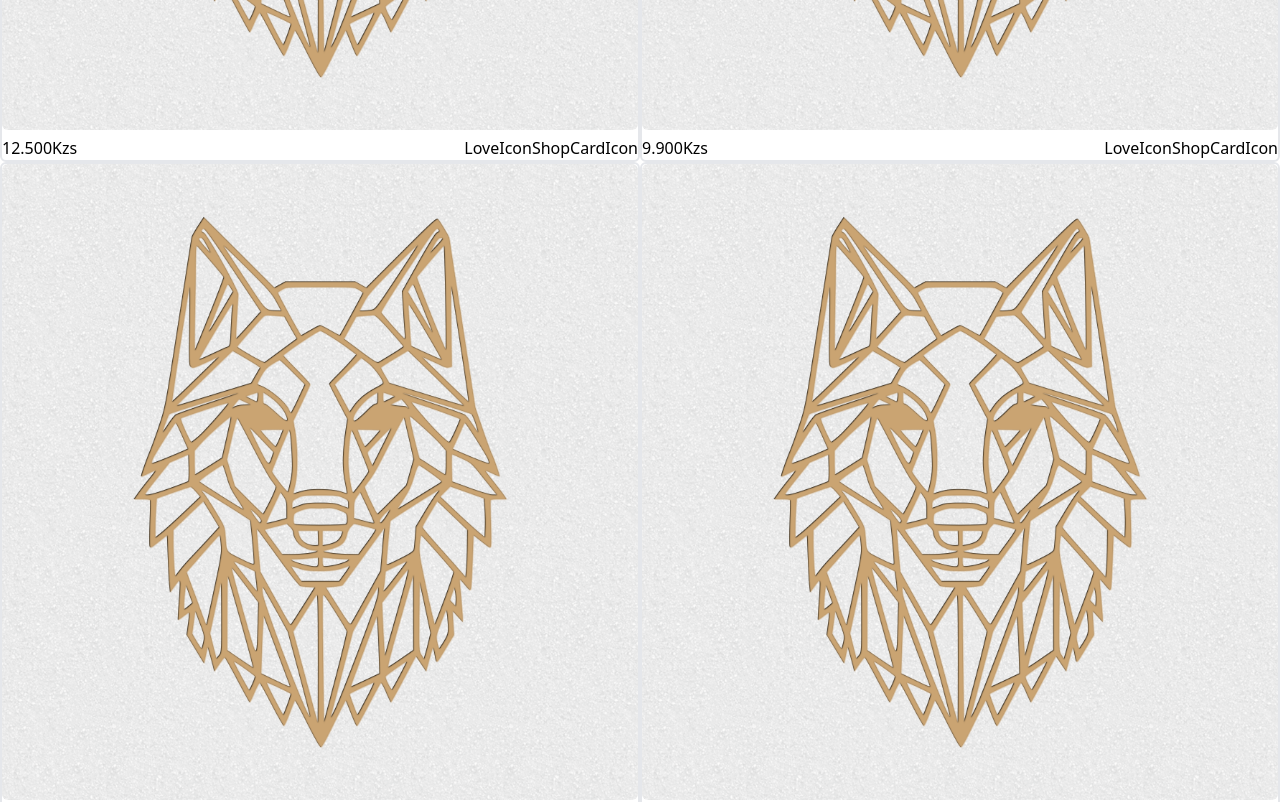
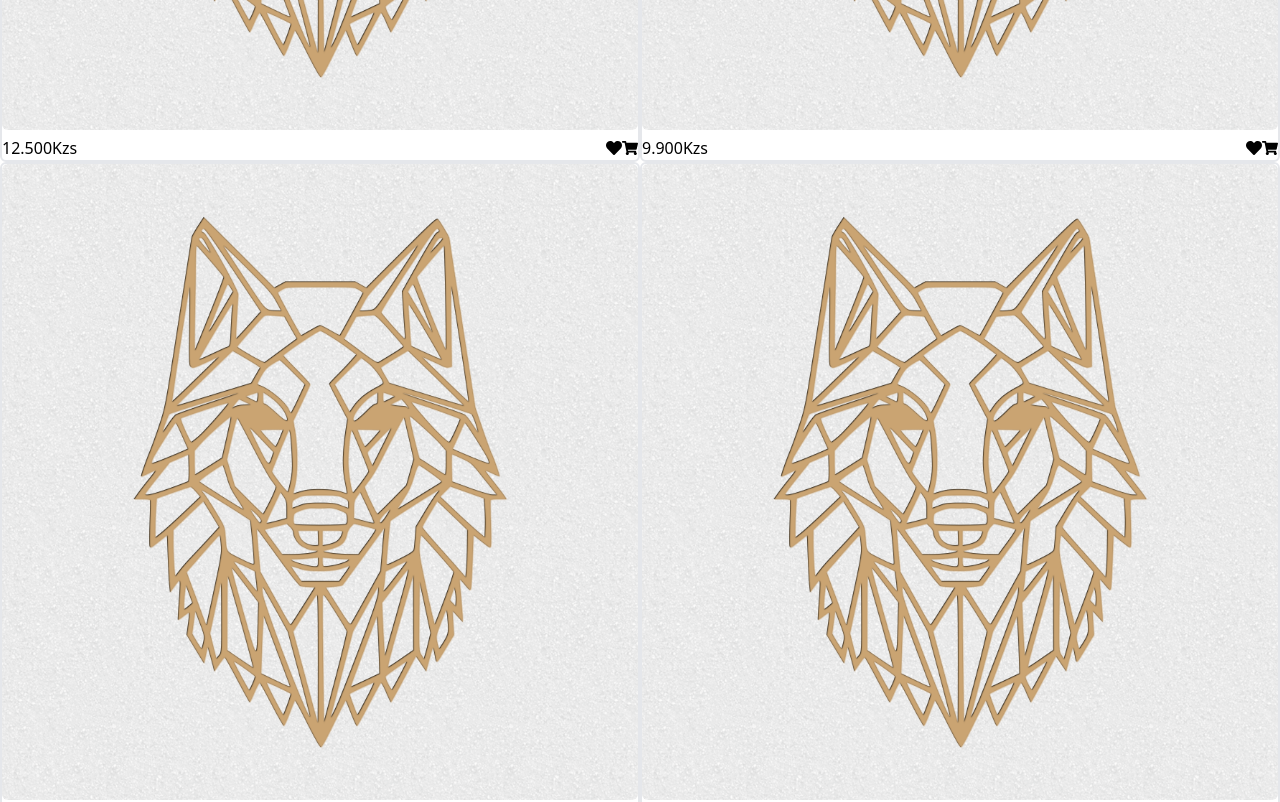
Before and after one commit to Ondando/Digital, a Next.js app: page / in a window 1280 px wide. Shown: the part 1760-2562 px from the top of the page. Built offline with nearby package versions, Linux system fonts and the light colour scheme.

Commit message:
Produtos some logos

```diff
--- a/components/Header/index.tsx
+++ b/components/Header/index.tsx
@@ -6,7 +6,7 @@ import {FaBars} from 'react-icons/fa'
 
 export default function Header() {
     return (
-        <div className="md:container md:mx-auto">
+        <div className="md:container md:mx-auto ">
             <div className="bg-pink-100 p-2 ">
                 <div className="flex flex-row justify-between">
                     <div className="flex flex-row gap-2">
--- a/components/Produtos/Produto.tsx
+++ b/components/Produtos/Produto.tsx
@@ -1,6 +1,7 @@
 import Image from "next/image"
 import logonb from '../../assets/logonb.png';
 
+import {FaHeart,FaShoppingCart} from 'react-icons/fa'
 
 interface IProduto{
     Valor: string
@@ -12,9 +13,15 @@ export default function Produto(props:IProduto) {
                 <p></p>
                 <div className='flex flex-row justify-between'>
               <p>{ props.Valor}</p>
-                <div className='flex flex-row'>
-                  <p>LoveIcon</p>
-                  <p>ShopCardIcon</p>
+        <div className='flex flex-row'>
+          <button>
+
+                  <FaHeart/>
+          </button>
+          <button>
+
+                  <FaShoppingCart/>
+          </button>
 
                 </div>
                 </div>
--- a/pages/_app.tsx
+++ b/pages/_app.tsx
@@ -1,7 +1,10 @@
+import React from 'react'
+import type { AppProps } from 'next/app'
 import '../styles/globals.css'
-import type { AppProps } from 'next/app'
+
 
 function MyApp({ Component, pageProps }: AppProps) {
+  // eslint-disable-next-line react/jsx-props-no-spreading
   return <Component {...pageProps} />
 }
 
--- a/pages/index.tsx
+++ b/pages/index.tsx
@@ -4,7 +4,7 @@ import Image from 'next/image'
 import Header from '../components/Header'
 import Slider from '../components/Slider'
 import RightSideComponent from '../components/Slider/RightSideComponent'
-import styles from '../styles/Home.module.css'
+
 import logonb from '../assets/logonb.png'
 import Produtos from '../components/Produtos'
 
```
Also changed, not shown: 2 other files (tests, documents, lock files or other folders).
